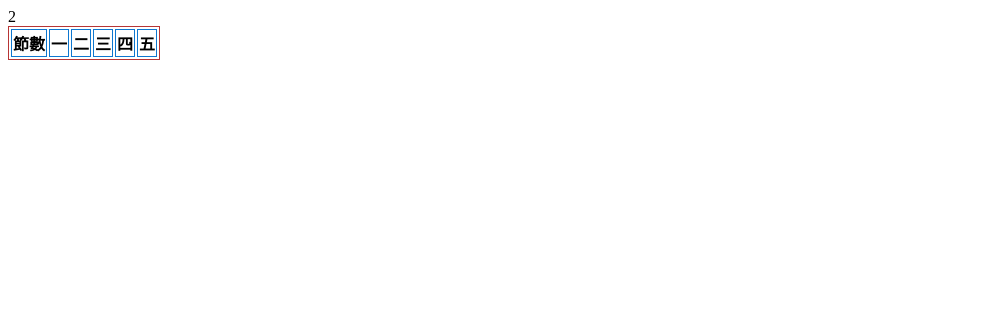
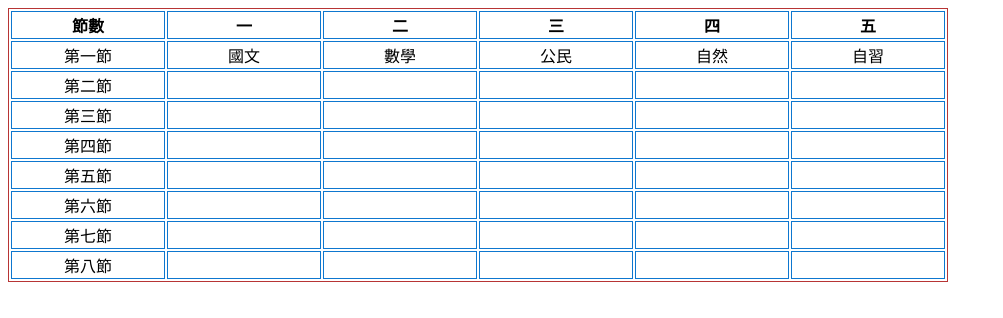
Before and after one commit to ks1036403/123, a plain HTML site: page 10-1.html in a window 1280 px wide. Shown: the whole page, without its empty margins (0-1003 px from the left). Drawn offline with Linux system fonts and the light colour scheme.

Commit message:
Add files via upload

```diff
--- a/10-1.html
+++ b/10-1.html
@@ -1,5 +1,5 @@
 <!DOCTYPE html>
-<html lang="en">2
+<html lang="en">
 <head>
   <meta charset="UTF-8">
   <title>10-1.html 使用表格</title>
@@ -9,8 +9,17 @@
     .table{
       border: 1px solid #B73535;
     }
+    .table th,.table td{
+      border: 1px solid #0E77CF;
+      text-align: center;
+    }
+
     .table th{
-      border: 1px solid #0E77CF;
+      width: 150px;
+    }.
+
+    .table td{
+      width: 100px;
     }
   </style>
   <table class="table">
@@ -22,6 +31,70 @@
       <th>四</th>
       <th>五</th>
     </tr>
+    <tr>
+      <td>第一節</td>
+      <td>國文</td>
+      <td>數學</td>
+      <td>公民</td>
+      <td>自然</td>
+      <td>自習</td>
+    </tr>
+    <tr>
+      <td>第二節</td>
+      <td></td>
+      <td></td>
+      <td></td>
+      <td></td>
+      <td></td>
+    </tr>
+    <tr>
+      <td>第三節</td>
+      <td></td>
+      <td></td>
+      <td></td>
+      <td></td>
+      <td></td>
+    </tr>
+    <tr>
+      <td>第四節</td>
+      <td></td>
+      <td></td>
+      <td></td>
+      <td></td>
+      <td></td>
+    </tr>
+    <tr>
+      <td>第五節</td>
+      <td></td>
+      <td></td>
+      <td></td>
+      <td></td>
+      <td></td>
+    </tr>
+    <tr>
+      <td>第六節</td>
+      <td></td>
+      <td></td>
+      <td></td>
+      <td></td>
+      <td></td>
+    </tr>
+    <tr>
+      <td>第七節</td>
+      <td></td>
+      <td></td>
+      <td></td>
+      <td></td>
+      <td></td>
+    </tr>
+    <tr>
+      <td>第八節</td>
+      <td></td>
+      <td></td>
+      <td></td>
+      <td></td>
+      <td></td>
+    </tr>
   </table>
 
 </body>
```
